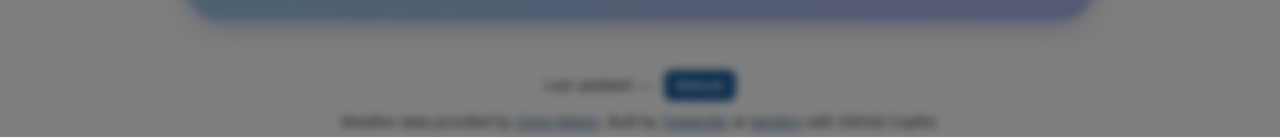
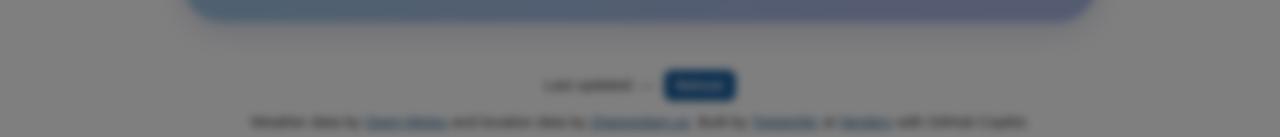
Before and after one commit to TwisterMc/weather-next, a Next.js app: page / in a window 1280 px wide. Shown: the part 663-801 px from the top of the page. Built offline with nearby package versions, Linux system fonts and the light colour scheme; no server answers.

Commit message:
fix: update footer text for clarity and consistency in data attribution

```diff
--- a/src/components/Footer/Footer.tsx
+++ b/src/components/Footer/Footer.tsx
@@ -17,9 +17,13 @@
                     Refresh
                 </button>
             </section>
-            Weather data provided by{' '}
+            Weather data by{' '}
             <a href="https://open-meteo.com/" target="_blank" rel="noopener noreferrer" className="app-footer__link">
                 Open-Meteo
+            </a>{' '}
+            and location data by{' '}
+            <a href="https://zippopotam.us/" target="_blank" rel="noopener noreferrer" className="app-footer__link">
+                Zippopotam.us
             </a>
             . Built by{' '}
             <a href="https://www.twistermc.com" target="_blank" rel="noopener noreferrer" className="app-footer__link">
```
